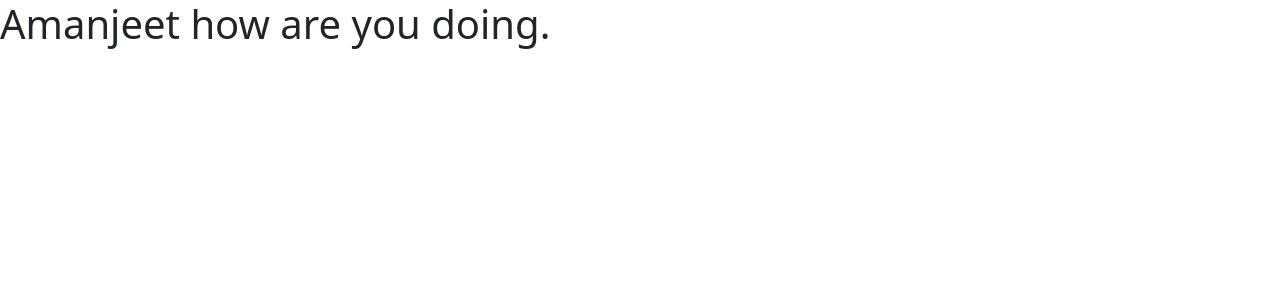
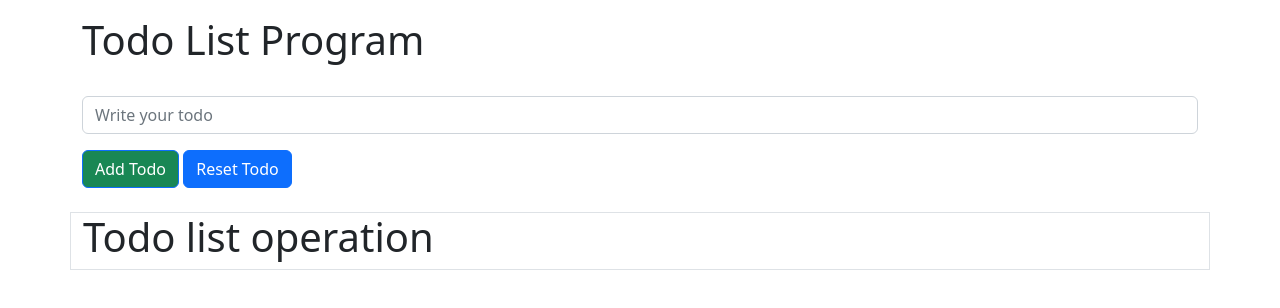
Before and after one commit to AmanjeetCogoport/Todo_List_using_Javascript, a plain HTML site: page index.html in a window 1280 px wide. Drawn offline with nearby package versions, Linux system fonts and the light colour scheme.

Commit message:
done with add todo list ui

```diff
--- a/index.html
+++ b/index.html
@@ -18,10 +18,31 @@
 </head>
 <body>
 
+    <div class="container">
+        <h1 class="pt-3 secondry">Todo List Program</h1>
+    </div>
 
-    <div class="addToDo .container .container-sm .container-md .container-lg">
-         <h1>Amanjeet how are you doing.</h1>
+    <div class="container container-sm container-md container-lg" id="addTodoContainer">
+        <form class=" p4">
+
+            <div class="mb-3">
+              <label for="todoText" class="form-label"></label>
+              <input type="text" class="form-control" id="todoText" placeholder="Write your todo">
+
+
+            </div>
+
+
+            <button type="submit" class="btn btn-primary mb-12 bg-success" id="addTodo">Add Todo</button>
+            <button type="submit" class="btn btn-primary mb-12" id="resetTodo">Reset Todo</button>
+
+          </form>
     </div>
+
+    <div class="container container-sm continer-md container-lg border mt-4" id="todoListContainer">
+        <h1>Todo list operation</h1>
+    </div>
+
 
     <!-- bootstrap 5 cdn javascript -->
     <script src="https://cdn.jsdelivr.net/npm/bootstrap@5.2.0-beta1/dist/js/bootstrap.bundle.min.js" integrity="sha384-pprn3073KE6tl6bjs2QrFaJGz5/SUsLqktiwsUTF55Jfv3qYSDhgCecCxMW52nD2" crossorigin="anonymous"></script>
```
Also changed, not shown: index.js (added).
